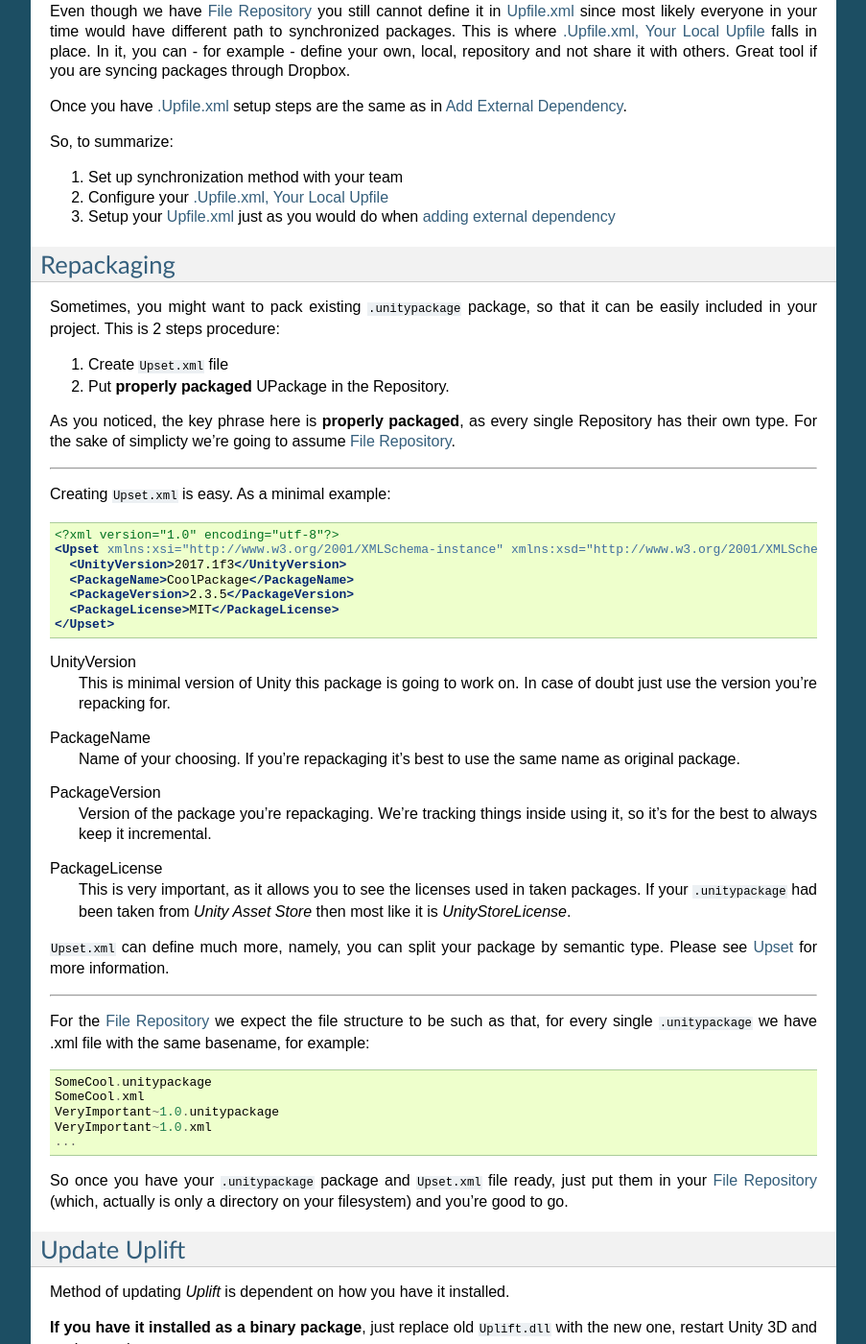
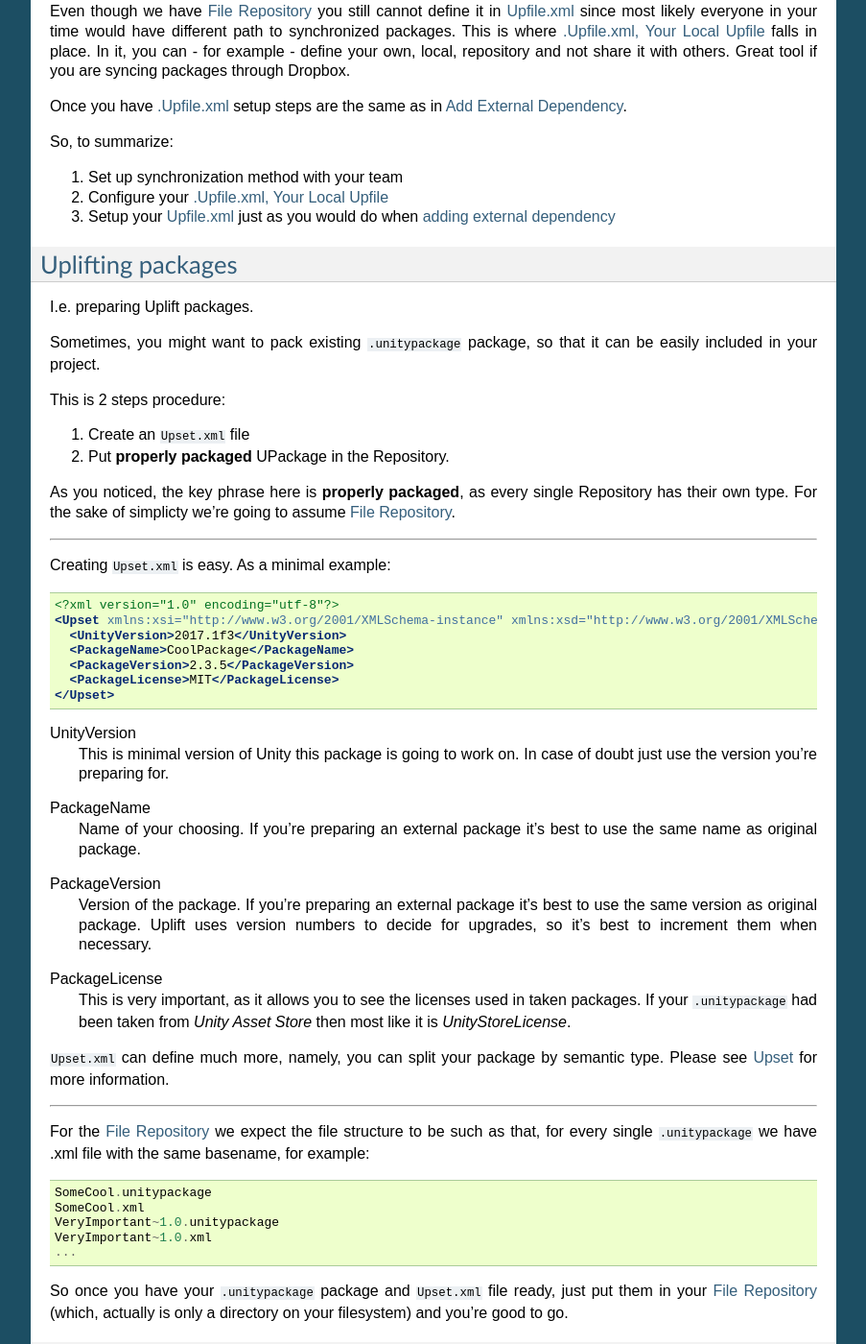
Before and after one commit to DragonBox/uplift-documentation, a Sphinx documentation site: the page built from source/howto/index.rst, in a window 1280 px wide and 1400 px high, scrolled down 2562 px. Shown: the whole window at 96% size, without its empty margins (198-1101 px from the left). Built offline with Sphinx 7.4.7, drawn with Linux system fonts in a browser that asks for light colours; some of the changed text lies outside the part shown.

Commit message:
Document how uplift works, use complete instead of repackage

```diff
--- a/source/faq.rst
+++ b/source/faq.rst
@@ -21,7 +21,7 @@ the *HOME* environment variable).
 Why can't Uplift use out of box unity packages?
 ===============================================
 
-Standard unitypackages need to be repackaged together with an *Upset* file in order for Uplift to
+Standard unitypackages need to be completed with an *Upset* file in order for Uplift to
 work with them. Uplift needs extra information such as name, version, license, dependencies, license
 to do its work. See `../files/upset` for more information about the Upset file.
 
--- a/source/howto/add_external_dependency.rst
+++ b/source/howto/add_external_dependency.rst
@@ -3,7 +3,7 @@
 Add External Dependency
 =======================
 
-**Note:** This guide assumes that Dependency you want to add to your Project had already been repackaged into Uplift package. If that's not true, you might have to repackage code yourself, see `repackaging`.
+**Note:** This guide assumes that Dependency you want to add to your Project had already been prepared as an Uplift package. If that's not true, you might have to uplift it yourself, see `uplifting_packages`.
 
 1. (Optional) Add repository at which package resides. See: `add_repository`
 2. `Open Upfile.xml <faq-upfile>`
--- a/source/howto/index.rst
+++ b/source/howto/index.rst
@@ -11,7 +11,7 @@
 .. include:: add_repository.rst
 .. include:: add_external_dependency.rst
 .. include:: add_internal_dependency.rst
-.. include:: repackaging.rst
+.. include:: uplifting_packages.rst
 .. include:: update_uplift.rst
 .. include:: working_on_two_projects.rst
 .. include:: troubleshoot.rst
--- a/source/howto/repackaging.rst
+++ b/source/howto/uplifting_packages.rst
@@ -1,10 +1,13 @@
-Repackaging
-===========
+Uplifting packages
+==================
+
+I.e. preparing Uplift packages.
 
 Sometimes, you might want to pack existing ``.unitypackage`` package, so that it can be easily included in your project.
+
 This is 2 steps procedure:
 
-1. Create ``Upset.xml`` file
+1. Create an ``Upset.xml`` file
 2. Put **properly packaged** UPackage in the Repository.
 
 As you noticed, the key phrase here is **properly packaged**, as every single :doc:`Repository <repository/types>` has their own type.
@@ -27,16 +30,13 @@ Creating ``Upset.xml`` is easy. As a minimal example:
 
 UnityVersion
   This is minimal version of Unity this package is going to work on.
-  In case of doubt just use the version you're repacking for.
+  In case of doubt just use the version you're preparing for.
 
 PackageName
-  Name of your choosing. If you're repackaging it's best to use the
-  same name as original package.
+  Name of your choosing. If you're preparing an external package it's best to use the same name as original package.
 
 PackageVersion
-  Version of the package you're repackaging. We're
-  tracking things inside using it, so it's for the best to always keep
-  it incremental.
+  Version of the package. If you're preparing an external package it's best to use the same version as original package. Uplift uses version numbers to decide for upgrades, so it's best to increment them when necessary.
 
 PackageLicense
   This is very important, as it allows you to see the
--- a/source/uplift/index.rst
+++ b/source/uplift/index.rst
@@ -8,4 +8,4 @@
 
 .. include:: uplift_overview.rst
 .. include:: paradigm_shift.rst
-.. include:: uplift_roles.rst
+.. include:: how_uplift_works.rst
--- a/source/uplift/paradigm_shift.rst
+++ b/source/uplift/paradigm_shift.rst
@@ -29,4 +32,4 @@ If you want to perform the aforementionned quick operations that Unity allows, U
 
 Uplift is there to lift you and your Unity Packages up. Learn how to use it. Learn to follow its flow.
 
-If you understand that, you are now ready to try uplift on a project.
+If you understand that, you are now ready to learn more about uplift and try uplift on a project.
```
Also changed, not shown: other parts of source/uplift/paradigm_shift.rst (+3 -0 lines), source/uplift/how_uplift_works.rst (added, +21 -0 lines), source/uplift/uplift_roles.rst (deleted, +0 -10 lines).
